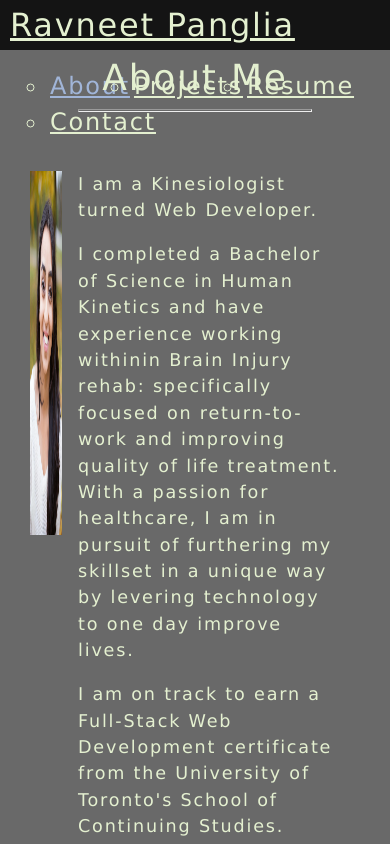
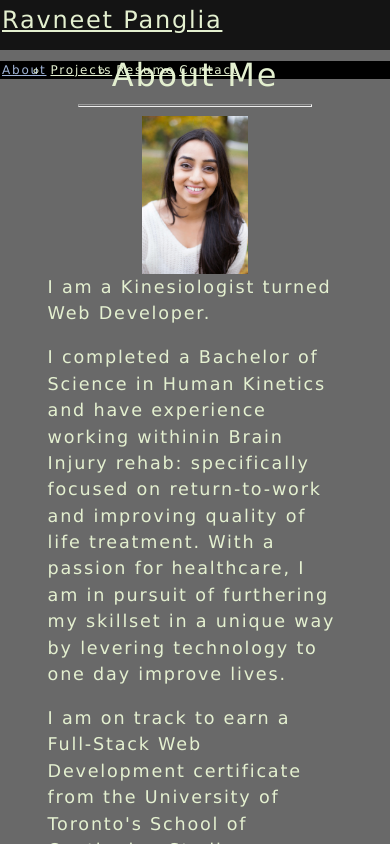
Before and after one commit to rpanglia/react-portfolio, a React (Create React App) app: page / in a window 390 px wide. Both pictures are taken after a click on the item "About". Shown: the top 844 px of the page. Built offline with nearby package versions, Linux system fonts and the light colour scheme.

Commit message:
media queries added to app.css

```diff
--- a/src/App.css
+++ b/src/App.css
@@ -373,9 +373,129 @@ input:focus {
 }
 
 /* MEDIA QUERIES for 980px */
+@media screen and (max-width: 980px) {
+  .hero {
+    background-size: cover;
+    background-image: url('../src/assets/smalljumbo.jpg');
+    height: 1400px;
+  }
+
+  .margin-block {
+      display: flex;
+      flex-direction: column;
+      max-width: 100%;
+      margin: 0 3% 3%;
+      padding: 0 5%;
+  }
+
+  .img-box {
+    display: flex;
+    justify-content: center;
+  }
+
+  .img-text-box {
+    display: flex;
+    flex-direction: column;
+    justify-content: space-between;
+    max-width: 100%;
+    padding: 0 5%;
+  }
+
+  .headshot {
+    width: 40%;
+    height: 40%;
+  }
+}
 
 
 /* MEDIA QUERIES for 768px*/
+@media screen and (max-width: 768px) {
+  .card {
+    width: 80%;
+  }
 
+  .flex-row {
+    width: 100%;
+  }
+
+  .nav-row {
+    flex-wrap: nowrap;
+    background-color: #000000;
+    width: 100%;
+    padding-left: 0;
+  }
+
+  .box{
+    max-width: 10%;
+    min-width: 80%;
+    margin: 5px auto auto;
+    font-size: .8rem;
+  }
+}
 
 /* MEDIA QUERIES for 575px*/
+@media screen and (max-width: 575px) {
+  .hero {
+    background-repeat: no-repeat;
+    background-position: 65%;
+    height: 1000px;
+  }
+
+  .headshot {
+    max-width: 100%;
+    margin: 0;
+  }
+
+  .my-2 {
+    margin: 0;
+    font-size: 10px;
+    line-height: 1;
+    width: 100%;
+  }
+
+  .img-text-box {
+    margin: 0;
+  }
+
+  .contacts {
+    font-size: 1rem;
+  }
+
+  footer {
+    height: 25px;
+    font-size: .75rem;
+    z-index: 999;
+  }
+
+  .socials {
+    background-color: rgba(255,255,255, 0.6);
+    width: auto;
+    padding: 8px;
+  }
+
+  .social-line {
+    width: 100%;
+    position: absolute;
+  }
+
+  ol, ul {
+    padding-left: none;
+  }
+
+  h2 {
+        font-size: 1.5rem;
+    }
+
+  h1 {
+    font-size: 2rem;
+  }
+
+  nav li {
+    font-size: .75rem;
+  }
+
+  .px-1 {
+    padding-right: 0;
+    padding-left: 0;
+  }
+}
```
Also changed, not shown: src/assets/smalljumbo.jpg (added), 1 other file (tests, documents, lock files or other folders).
